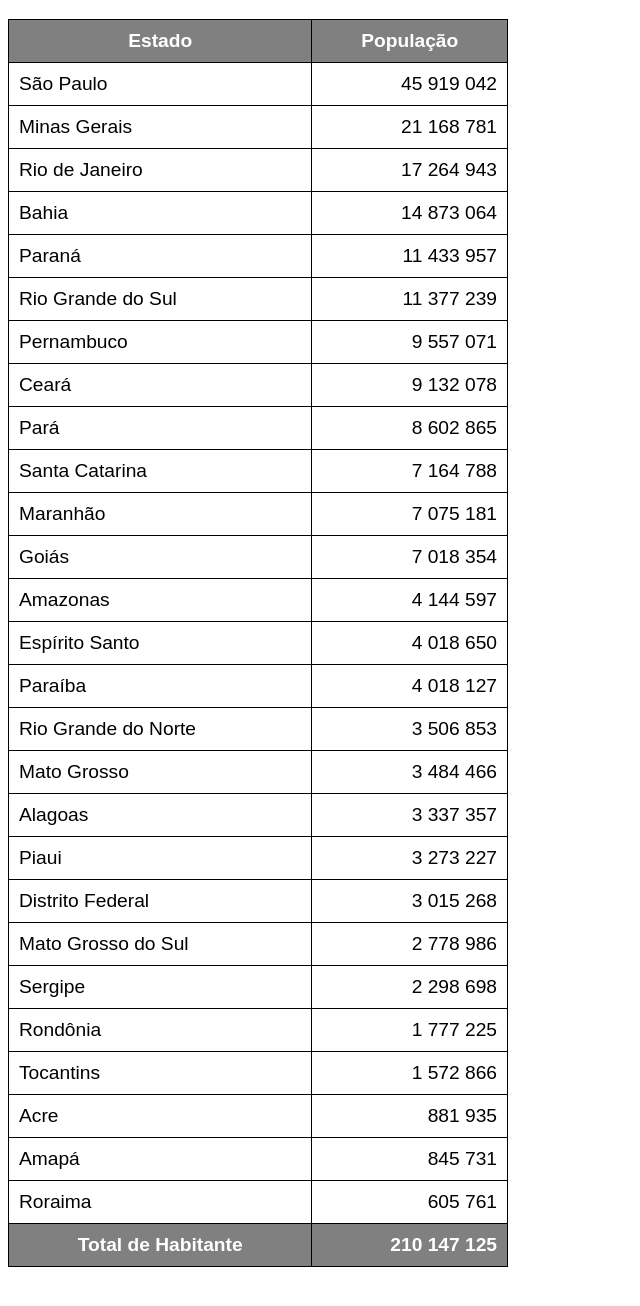
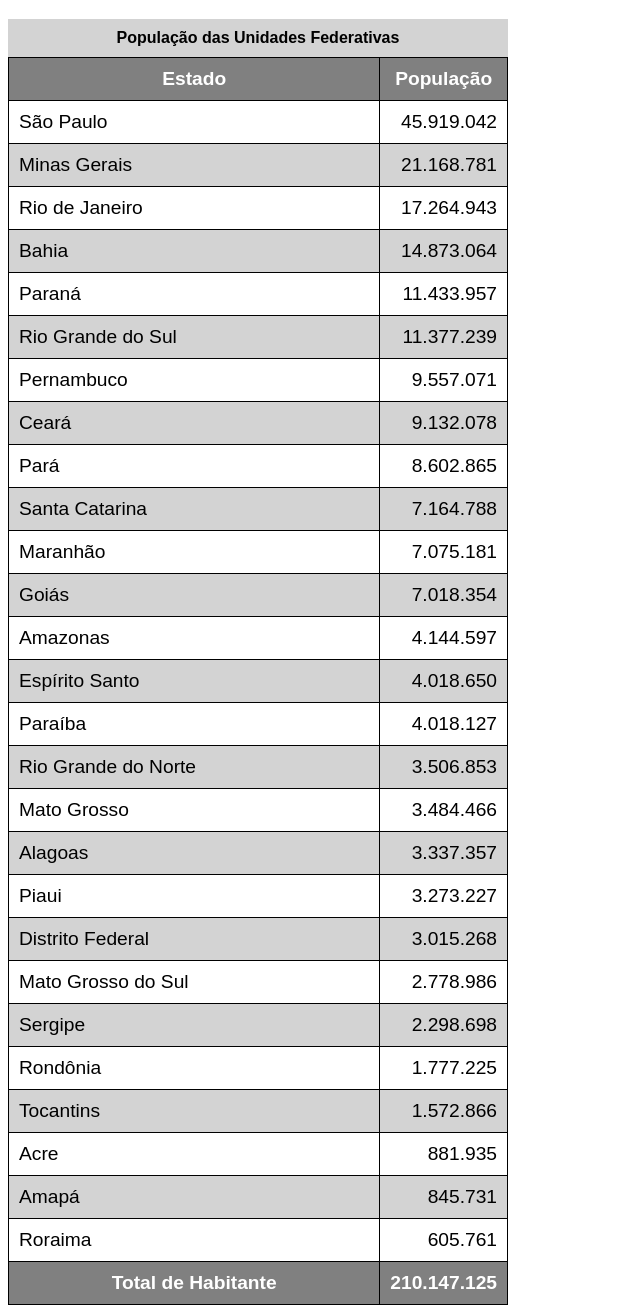
Before and after one commit to limareistiago/html-css, a plain HTML site: page exercicios/ex023/tabela002.html in a window 1280 px wide. Shown: the part 61-1367 px from the top of the page, without its empty margins (0-640 px from the left). Before the commit the page ends 1336 px from the top, so only its background shows below. Drawn offline with Linux system fonts and the light colour scheme.

Commit message:
Update tabela002.html

```diff
--- a/exercicios/ex023/tabela002.html
+++ b/exercicios/ex023/tabela002.html
@@ -13,7 +13,7 @@
          table {
             width: 500px;
             border-collapse: collapse;
-
+            position: relative;
          }
 
          td, th {
@@ -22,9 +22,27 @@
             font-size: larger;
          }
 
+         caption {
+            font: size 1.5em;
+            font-weight: bold;
+            padding: 10px;
+            background-color: lightgrey;
+
+         }
+
          thead, tfoot {
             background-color: grey;
             color: white;
+         }
+
+         thead > tr > th {
+            position: sticky;
+            top: -1px;
+            background-color: grey;
+         }
+
+         tbody > tr:nth-child(2n) {
+            background-color: lightgrey;
          }
 
          td.num {
@@ -37,6 +55,7 @@
     <!--
        Anatomia para tabelas grandes
        TABLE
+           CAPTION
            THEAD
                TR, TD, TH
            TBODY
@@ -46,128 +65,129 @@
 
     -->
     <table>
+         <caption>População das Unidades Federativas</caption>
         <thead>
             <tr>
-                <th>Estado</th>
-                <th>População</th>
+                <th scope="col">Estado</th>
+                <th scope="col" style="width: 50px;">População</th>
             </tr>
 
         </thead>
         <tbody>
              <tr>
                 <td>São Paulo</td>
-                <td class="num">45 919 042</td>
+                <td class="num">45.919.042</td>
              </tr>
              <tr>
                 <td>Minas Gerais</td>
-                <td class="num">21 168 781</td>
+                <td class="num">21.168.781</td>
              </tr>
              <tr>
                 <td>Rio de Janeiro</td>
-                <td class="num">17 264 943</td>
+                <td class="num">17.264.943</td>
              </tr>
              <tr>
                 <td>Bahia</td>
-                <td class="num">14 873 064</td>
+                <td class="num">14.873.064</td>
              </tr>
              <tr>
                 <td>Paraná</td>
-                <td class="num">11 433 957</td>
+                <td class="num">11.433.957</td>
              </tr>
              <tr>
                 <td>Rio Grande do Sul</td>
-                <td class="num">11 377 239</td>
+                <td class="num">11.377.239</td>
              </tr>
              <tr>
                 <td>Pernambuco</td>
-                <td class="num">9 557 071</td>
+                <td class="num">9.557.071</td>
              </tr>
              <tr>
                 <td>Ceará</td>
-                <td class="num">9 132 078</td>
+                <td class="num">9.132.078</td>
              </tr>
              <tr>
                 <td>Pará</td>
-                <td class="num">8 602 865</td>
+                <td class="num">8.602.865</td>
              </tr>
              <tr>
                 <td>Santa Catarina</td>
-                <td class="num">7 164 788</td>
+                <td class="num">7.164.788</td>
              </tr>
              <tr>
                 <td>Maranhão</td>
-                <td class="num">7 075 181</td>
+                <td class="num">7.075.181</td>
              </tr>
              <tr>
                 <td>Goiás</td>
-                <td class="num">7 018 354</td>
+                <td class="num">7.018.354</td>
              </tr>
              <tr>
                 <td>Amazonas</td>
-                <td class="num">4 144 597</td>
+                <td class="num">4.144.597</td>
              </tr>
              <tr>
                 <td>Espírito Santo</td>
-                <td class="num">4 018 650</td>
+                <td class="num">4.018.650</td>
              </tr>
              <tr>
                 <td>Paraíba</td>
-                <td class="num">4 018 127</td>
+                <td class="num">4.018.127</td>
              </tr>
              <tr>
                 <td>Rio Grande do Norte</td>
-                <td class="num">3 506 853</td>
+                <td class="num">3.506.853</td>
              </tr>
              <tr>
                 <td>Mato Grosso</td>
-                <td class="num">3 484 466</td>
+                <td class="num">3.484.466</td>
              </tr>
              <tr>
                 <td>Alagoas</td>
-                <td class="num">3 337 357</td>
+                <td class="num">3.337.357</td>
              </tr>
              <tr>
                 <td>Piaui</td>
-                <td class="num">3 273 227</td>
+                <td class="num">3.273.227</td>
              </tr>
              <tr>
                 <td>Distrito Federal</td>
-                <td class="num">3 015 268</td>
+                <td class="num">3.015.268</td>
              </tr>
              <tr>
                 <td>Mato Grosso do Sul</td>
-                <td class="num">2 778 986</td>
+                <td class="num">2.778.986</td>
              </tr>
              <tr>
                 <td>Sergipe</td>
-                <td class="num">2 298 698</td>
+                <td class="num">2.298.698</td>
              </tr>
              <tr>
                 <td>Rondônia</td>
-                <td class="num">1 777 225</td>
+                <td class="num">1.777.225</td>
              </tr>
              <tr>
                 <td>Tocantins</td>
-                <td class="num">1 572 866</td>
+                <td class="num">1.572.866</td>
              </tr>
              <tr>
                 <td>Acre</td>
-                <td class="num">881 935</td>
+                <td class="num">881.935</td>
              </tr>
              <tr>
                 <td>Amapá</td>
-                <td class="num">845 731</td>
+                <td class="num">845.731</td>
 
              </tr>
              <tr>
                 <td>Roraima</td>
-                <td class="num">605 761</td>
+                <td class="num">605.761</td>
              </tr>
         </tbody>
         <tfoot>
             <tr>
-                <th>Total de Habitante</th>
-                <td class="num"><strong>210 147 125</strong></td>
+                <th scope="row">Total de Habitante</th>
+                <td class="num"><strong>210.147.125</strong></td>
             </tr>
         </tfoot>
 
```
Lines whose indentation alone changed are shown as unchanged.
